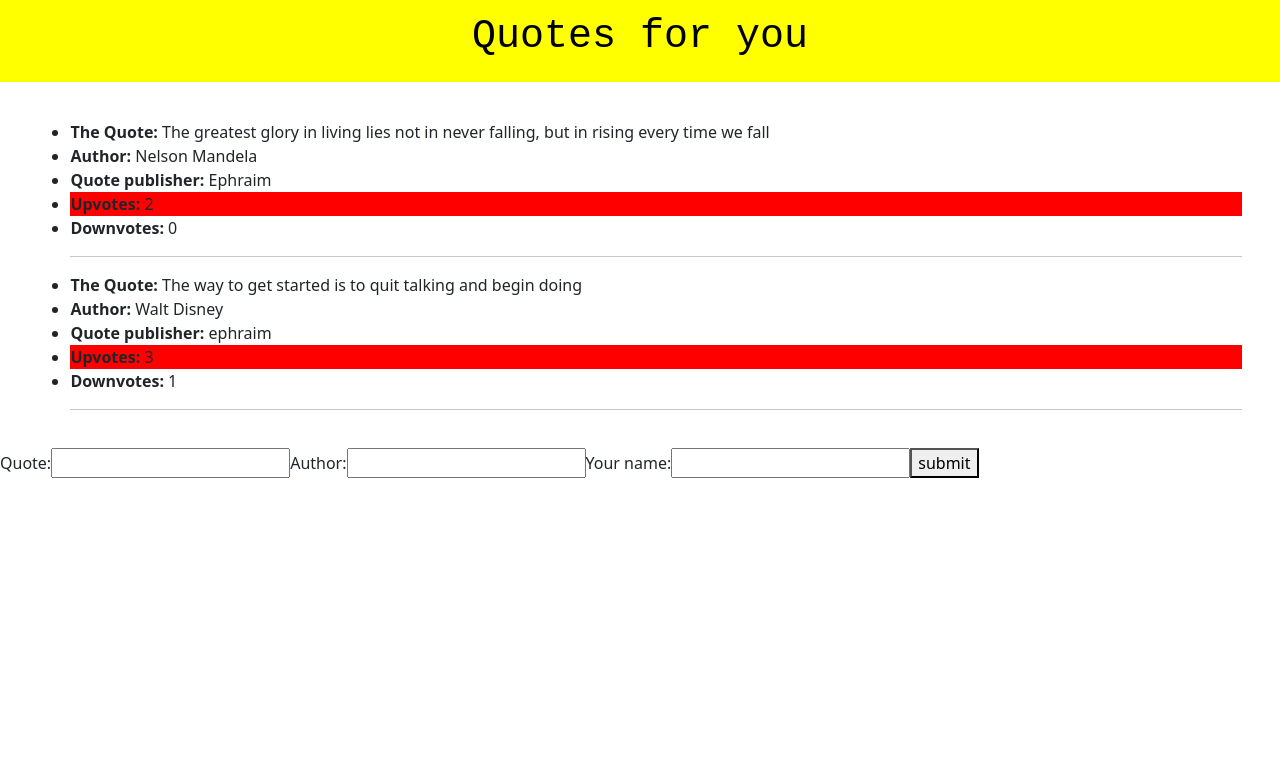
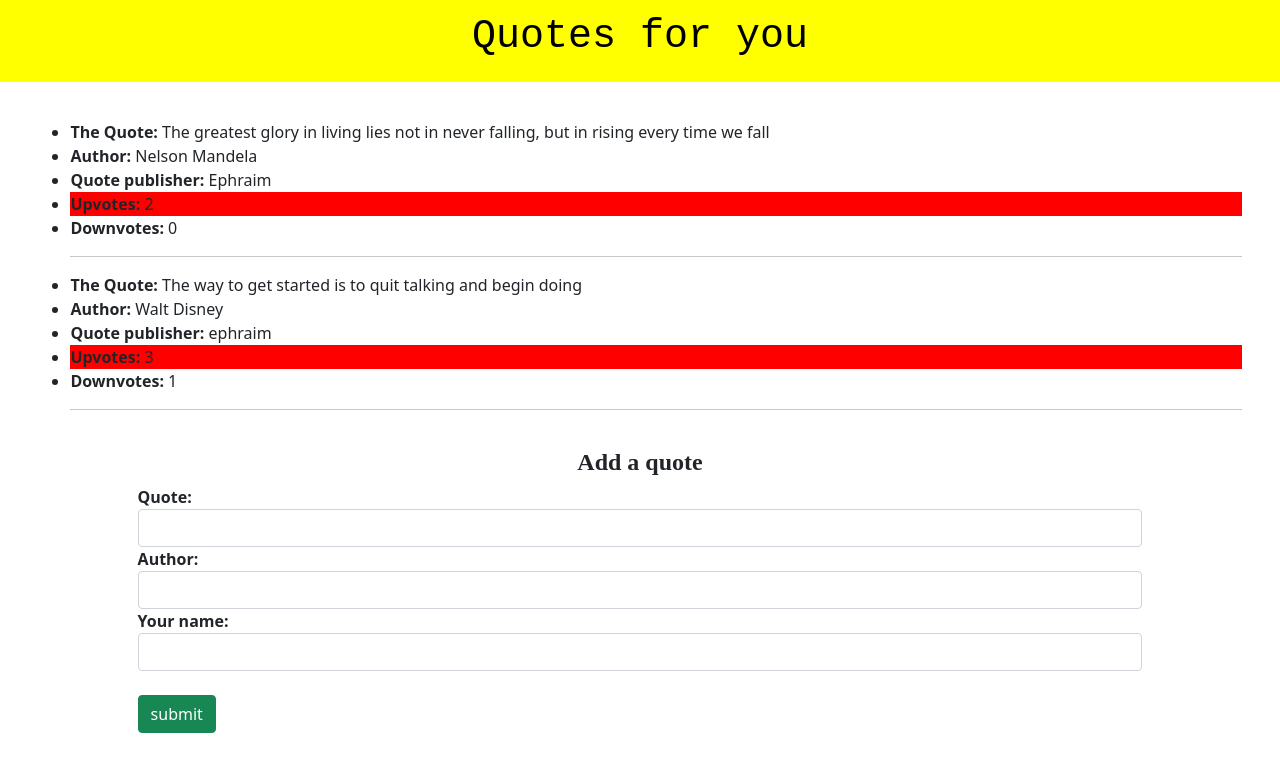
Before and after one commit to Ephraim19/Quoteapp, an Angular app: page / in a window 1280 px wide. Shown: the top 772 px of the page. Built offline with nearby package versions, Linux system fonts and the light colour scheme.

Commit message:
Added styling for the form

```diff
--- a/src/app/quote-form/quote-form.component.css
+++ b/src/app/quote-form/quote-form.component.css
@@ -0,0 +1,11 @@
+.head {
+    text-align: center;
+    font-weight: bolder;
+    font-family: 'Times New Roman', Times, serif;
+}
+
+form{
+    margin-left: 10%;
+    margin-right: 10%;
+    font-weight: bolder;
+}
--- a/src/app/quote-form/quote-form.component.html
+++ b/src/app/quote-form/quote-form.component.html
@@ -1,20 +1,70 @@
-<form #quoteForm ='ngForm' (ngSubmit)="submitQuote()" >
+<!DOCTYPE html>
+<html lang="en">
+  <head>
+    <meta charset="UTF-8" />
+    <meta http-equiv="X-UA-Compatible" content="IE=edge" />
+    <meta name="viewport" content="width=device-width, initial-scale=1.0" />
+    <title>Document</title>
+  </head>
+  <body>
+    <div class="container-fluid">
+      <h4 class="head">Add a quote</h4>
+
+      <form #quoteForm="ngForm" (ngSubmit)="submitQuote()">
+        <div class="form-group">
           <label for="quote">Quote:</label>
-  <input type="text" id="quote" [(ngModel)]="newQuote.quote" name="quote" #quote='ngModel' required  />
-  <div [hidden]="quote.valid || quote.pristine" class="alert alert-danger">
+          <input
+            type="text"
+            id="quote"
+            [(ngModel)]="newQuote.quote"
+            name="quote"
+            #quote="ngModel"
+            required
+            class="form-control"
+          />
+          <div
+            [hidden]="quote.valid || quote.pristine"
+            class="alert alert-danger"
+          >
             <p>Please enter a quote</p>
           </div>
-
+        </div>
+        <div class="form-group">
         <label for="author">Author:</label>
-  <input type="text" id="author" [(ngModel)]="newQuote.author" name="author" #author='ngModel' required />
-  <div [hidden]="author.valid || author.pristine" class="alert alert-danger">
+        <input
+          type="text"
+          id="author"
+          class="form-control"
+          [(ngModel)]="newQuote.author"
+          name="author"
+          #author="ngModel"
+          required
+        />
+        <div
+          [hidden]="author.valid || author.pristine"
+          class="alert alert-danger"
+        >
           <p>Please enter the name of the author</p>
         </div>
-
+        </div>
+        <div class="form-group">
         <label for="name">Your name:</label>
-  <input type="text" id="name" [(ngModel)]="newQuote.name" name="name" #name='ngModel' required />
+        <input
+          type="text"
+          id="name"
+          class="form-control"
+          [(ngModel)]="newQuote.name"
+          name="name"
+          #name="ngModel"
+          required
+        />
         <div [hidden]="name.valid || name.pristine" class="alert alert-danger">
           <p>Please enter your name</p>
         </div>
-  <button type="submit">submit</button>
+        </div>
+        <br>
+        <button class="btn btn-success" type="submit">submit</button>
       </form>
+    </div>
+  </body>
+</html>
```
Lines whose indentation alone changed are shown as unchanged.
